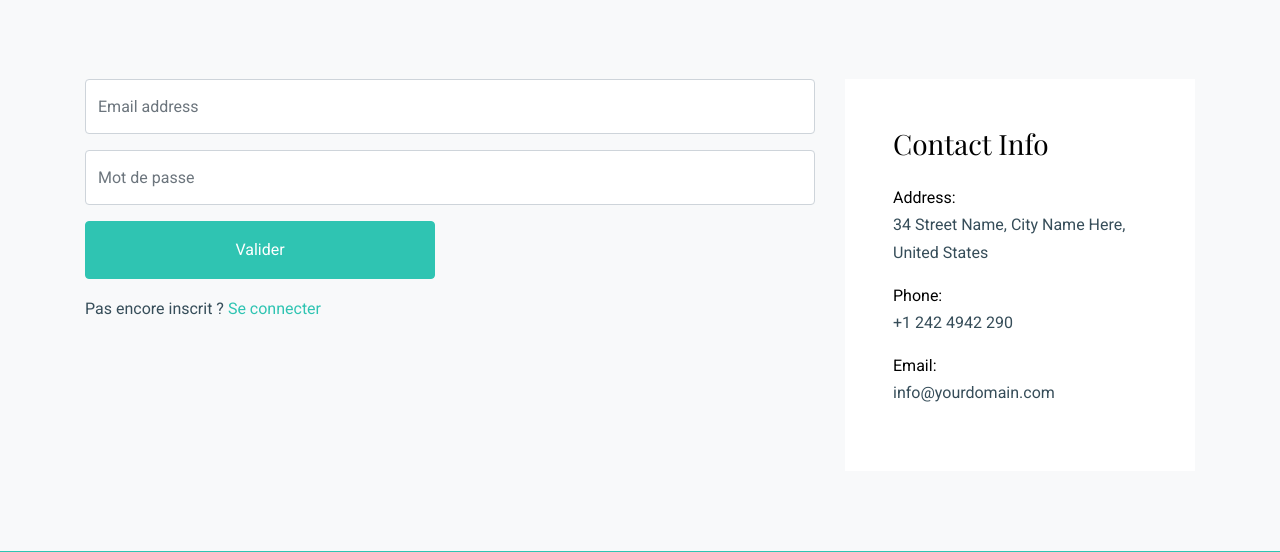
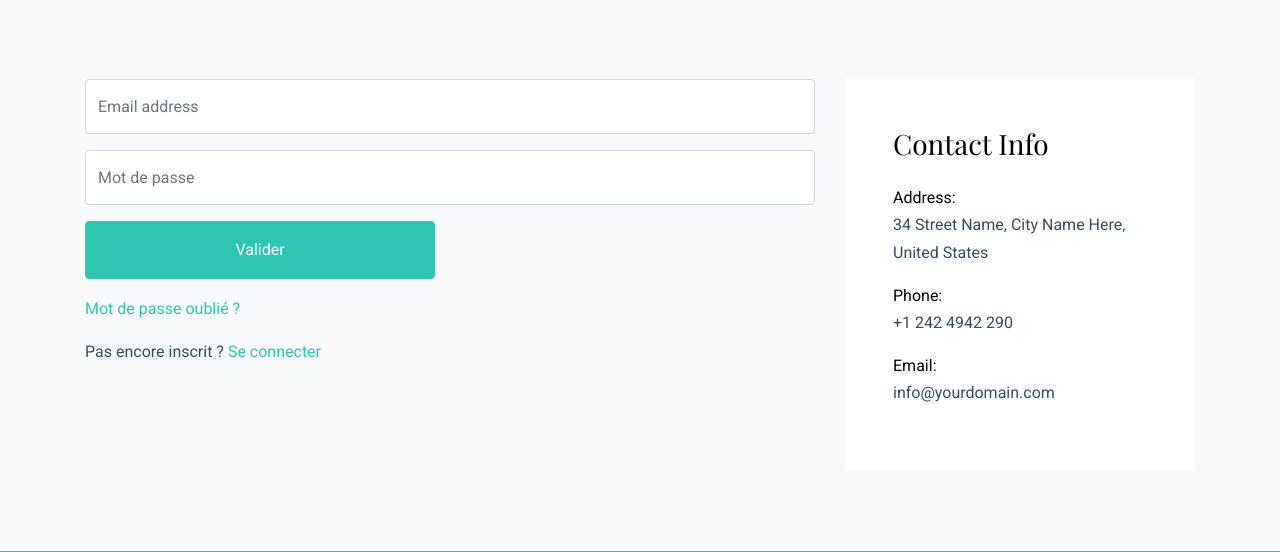
Before and after one commit to Mr-Aylex/Hopital, a PHP site: page /forms/sign_in.php in a window 1280 px wide. Shown: the part 1042-1594 px from the top of the page. Run offline with PHP 8.4, Linux system fonts and the light colour scheme; some web fonts are replaced.

Commit message:
Ajout du lien mot de passe oublié

```diff
--- a/forms/sign_in.php
+++ b/forms/sign_in.php
@@ -88,6 +88,12 @@ include "../include/header.php";
 
           <div class="form-group row">
             <div class="col-md-12">
+              <a href="/Hopital/forms/forgotten_pass.php">Mot de passe oublié ?</a>
+            </div>
+          </div>
+
+          <div class="form-group row">
+            <div class="col-md-12">
               <p>Pas encore inscrit ? <a href="/Hopital/forms/sign_up.php">Se connecter</a></p>
             </div>
           </div>
```
